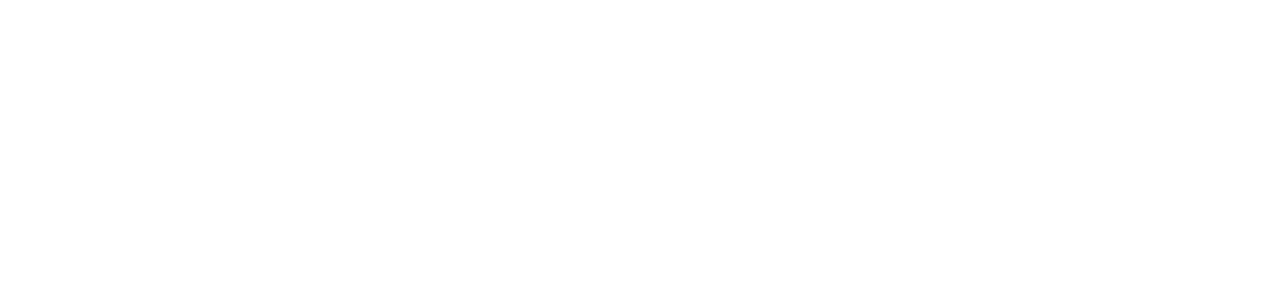
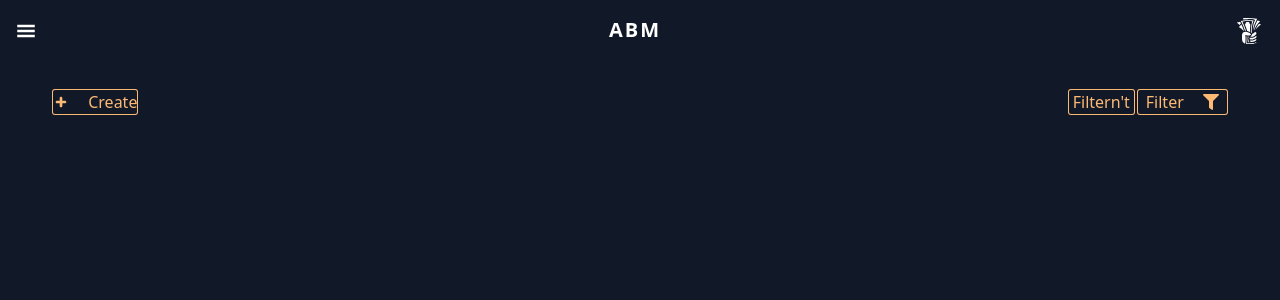
Before and after one commit to FPotichkin/Challenge-Alkemy-Fullstack, a React (Create React App) app in the folder frontend/operations-abm-app/: page /abm in a window 1280 px wide. Before the commit this address had no page. Shown: the top 300 px of the page. Built offline with nearby package versions, Linux system fonts and the light colour scheme; what tw-elements would draw is missing.

Commit message:
feat: styles in AbmPage

```diff
--- a/frontend/operations-abm-app/src/Router.jsx
+++ b/frontend/operations-abm-app/src/Router.jsx
@@ -4,10 +4,12 @@
 
 import LoginPage from "./pages/LoginPage";
 import RegistrationPage from "./pages/RegistrationPage";
+import AbmPage from "./pages/AbmPage";
 
 const Router = ()=>{
     return(
         <Routes>
+            <Route path='/abm' element={<AbmPage />} />
             <Route path='/login' element={<LoginPage />}/>
             <Route path='/register' element={<RegistrationPage />}/>
             <Route path='/dashboard' element={<DashboardPage />}/>
--- /dev/null
+++ b/frontend/operations-abm-app/src/pages/AbmPage.jsx
@@ -0,0 +1,37 @@
+import React from 'react'
+import SideNav from '../components/SideNav'
+import {GiTakeMyMoney} from 'react-icons/gi'
+import {TiPlus} from 'react-icons/ti'
+import {FaFilter} from 'react-icons/fa'
+
+const AbmPage = () => {
+  return (
+    <div className='h-screen lg:h-full min-h-screen bg-gray-900 flex flex-col'>
+        <div className='h-1/6 w-full'>
+            <div className='w-full h-1/3 flex justify-between pt-4 px-4 lg:mb-11'>
+                <SideNav />
+                <h3 className='text-white text-xl font-bold tracking-widest'>ABM</h3>
+                <h2 className='text-3xl text-white text-center w-fit'><GiTakeMyMoney /></h2>
+            </div>
+            <div className='w-11/12 h-2/3 mx-auto flex items-end pb-1'>
+                <div className='flex w-full items-center justify-between text-white'>
+                    <button className='h-6 min-w-[24px] text-orange-300 ring-1 ring-orange-300 flex items-center justify-center rounded-sm hover:ring-0 hover:text-black hover:bg-orange-300 md:after:content-["ㅤ_Create"]'><TiPlus /></button>
+                <div className='flex items-center space-x-1'>
+                    <button className='h-6 px-1 rounded-sm text-orange-300 ring-1 ring-orange-300 hover:ring-0 hover:text-black hover:bg-orange-300'>Filtern't</button>
+                    <button className='h-6 min-w-[24px] text-orange-300 ring-1 ring-orange-300 flex items-center justify-center rounded-sm hover:ring-0 hover:text-black hover:bg-orange-300 md:before:content-["Filter__ㅤ"] md:px-2'><FaFilter /></button>
+                </div>
+            </div>
+        </div>
+        </div>
+
+        {/* Operations */}
+        <div className='h-5/6'>
+            <div className='h-full bg-white'>
+
+            </div>
+        </div>
+    </div>
+  )
+}
+
+export default AbmPage
```
